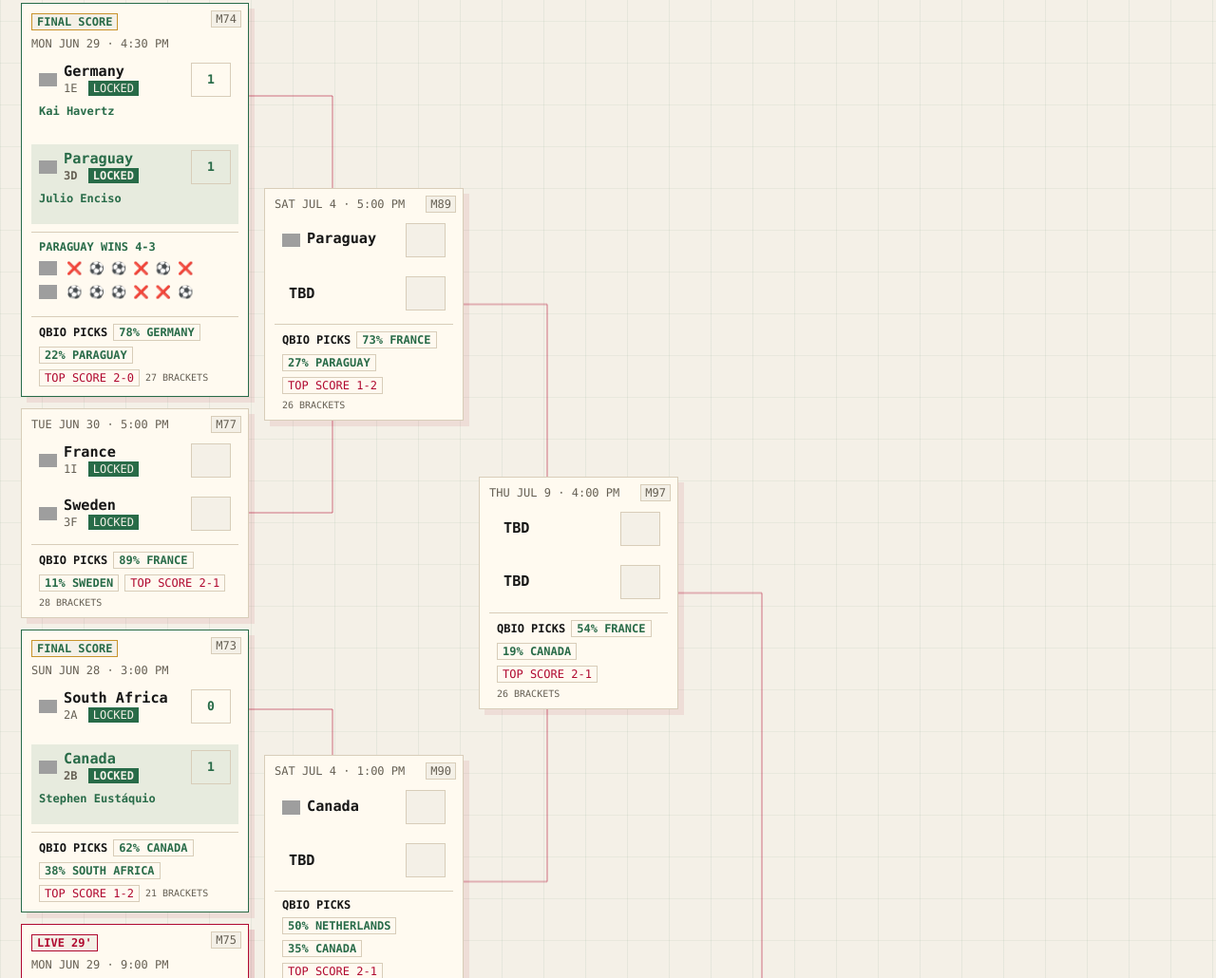
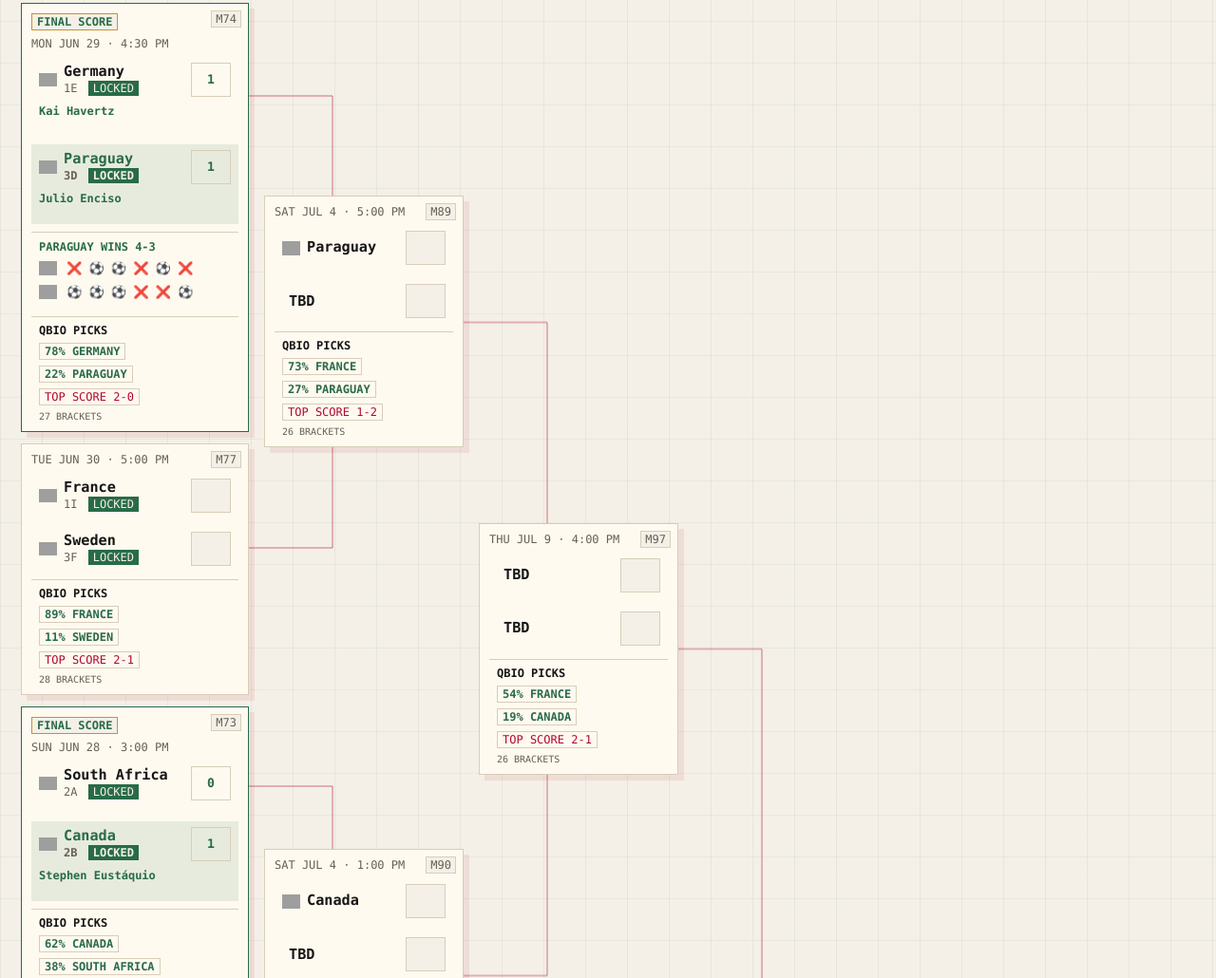
Before and after one commit to gumadeiras/world-cup-bracket, a plain HTML site: page index.html in a window 1280 px wide. Shown: the part 2177-3207 px from the top of the page at 95% size. Drawn offline with Linux system fonts and the light colour scheme; grey boxes are pictures that could not be loaded; a web font is replaced by a local one.

Commit message:
Stack crowd pick chips vertically

```diff
--- a/index.html
+++ b/index.html
@@ -1416,11 +1416,10 @@
     }
 
     .crowd-picks {
-      display: flex;
+      display: grid;
       grid-column: 1 / -1;
-      flex-wrap: wrap;
       gap: 6px;
-      align-items: center;
+      justify-items: start;
       border-top: 1px solid var(--line);
       padding: 7px 8px 0;
       color: var(--muted);
@@ -1442,6 +1441,7 @@
       color: var(--green);
       font-style: normal;
       line-height: 1;
+      width: max-content;
     }
 
     .crowd-picks em {
```
